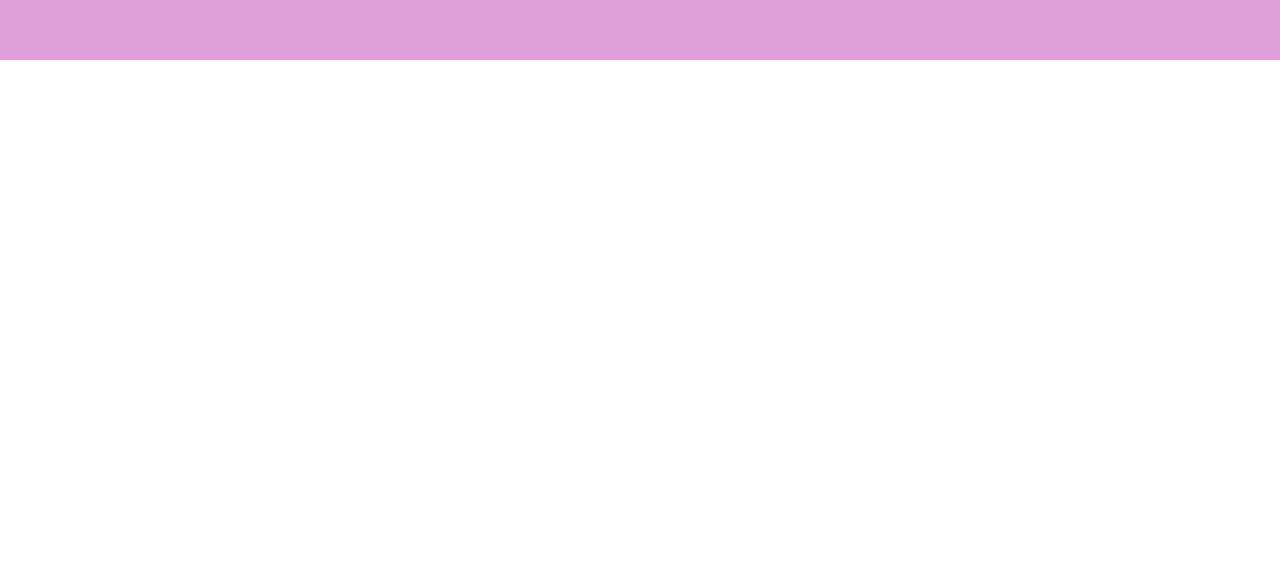
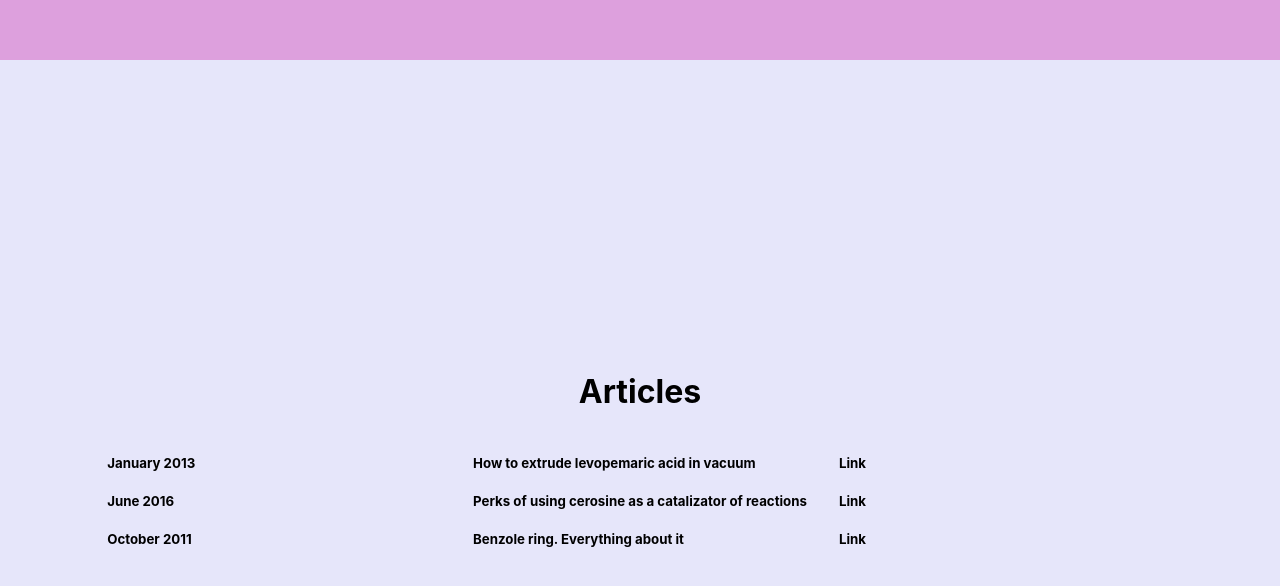
Before and after one commit to gorgeousPotato/arsene-portfolio, a React (Create React App) app: page / in a window 1280 px wide. Shown: the part 3207-3793 px from the top of the page. Before the commit the page ends 3267 px from the top, so only its background shows below. Built offline with nearby package versions, Linux system fonts and the light colour scheme.

Commit message:
articles

```diff
--- a/src/App.js
+++ b/src/App.js
@@ -3,6 +3,7 @@ import HomePage from "./components/HomePage/HomePage";
 import About from "./components/About/About";
 import Education from "./components/Education/Education";
 import Experience from "./components/Experience/Experience";
+import Articles from "./components/Articles/Articles"
 import { Routes, Route, Navigate } from 'react-router-dom';
 import './App.css';
 
@@ -14,6 +15,8 @@ function App() {
       <About/>
       <Education />
       <Experience />
+      <Articles />
+
       {
         <Routes>
           <Route path="/*" element={<Navigate to="/" />} />
--- a/src/components/Articles/Articles.css
+++ b/src/components/Articles/Articles.css
@@ -0,0 +1,15 @@
+.Articles {
+  height: 100vh;
+  background-color: lavender;
+  display: flex;
+  flex-direction: column;
+  justify-content: center;
+  align-items: center;
+}
+
+.table {
+  display: grid;
+  grid-template-columns: 1fr 1fr 1fr;
+  text-align: left;
+  gap: 2rem;
+}
--- a/src/components/Articles/Articles.jsx
+++ b/src/components/Articles/Articles.jsx
@@ -0,0 +1,26 @@
+import "./Articles.css"
+
+export default function Articles() {
+  return (
+    <div className="Articles">
+      <h1>Articles</h1>
+      <div className="table">
+      <div className="col">
+        <h5>January 2013</h5>
+        <h5>June 2016</h5>
+        <h5>October 2011</h5>
+      </div>
+      <div className="col">
+        <h5>How to extrude levopemaric acid in vacuum</h5>
+        <h5>Perks of using cerosine as a catalizator of reactions</h5>
+        <h5>Benzole ring. Everything about it</h5>
+      </div>
+      <div className="col">
+        <h5>Link</h5>
+        <h5>Link</h5>
+        <h5>Link</h5>
+      </div>
+      </div>
+    </div>
+  );
+}
```
